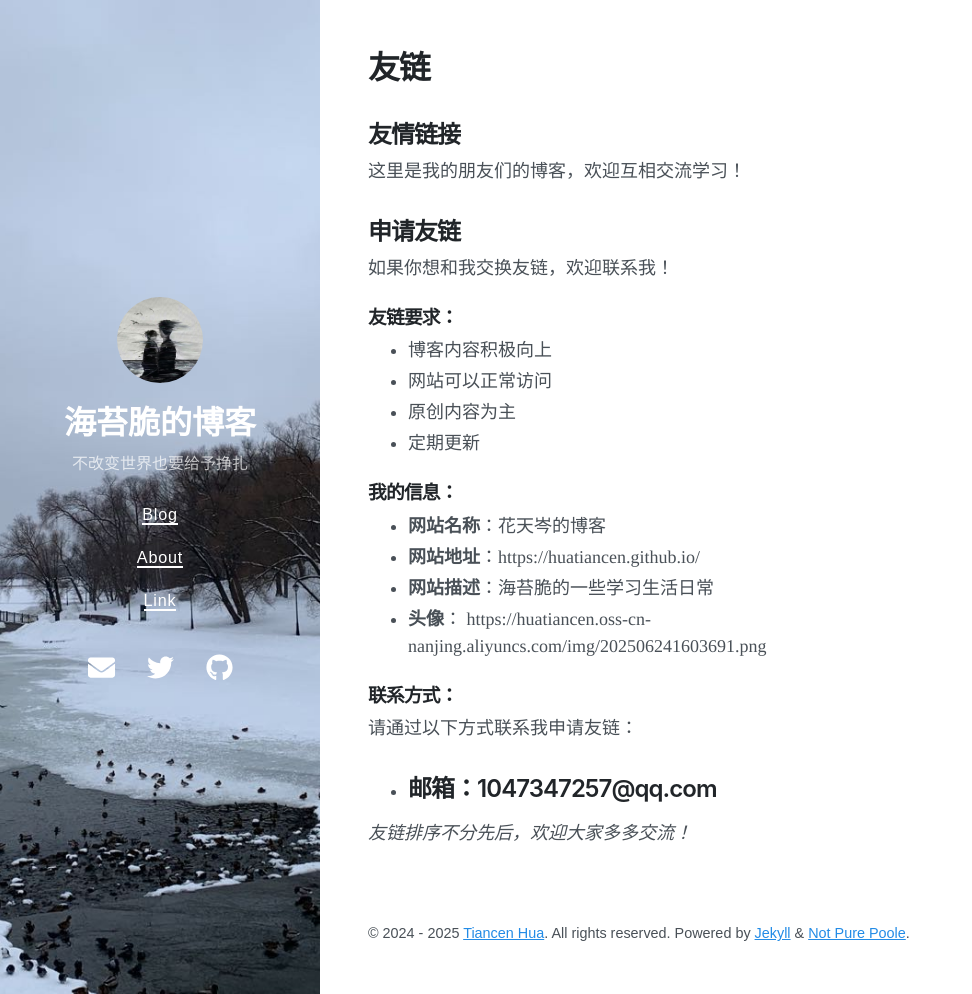
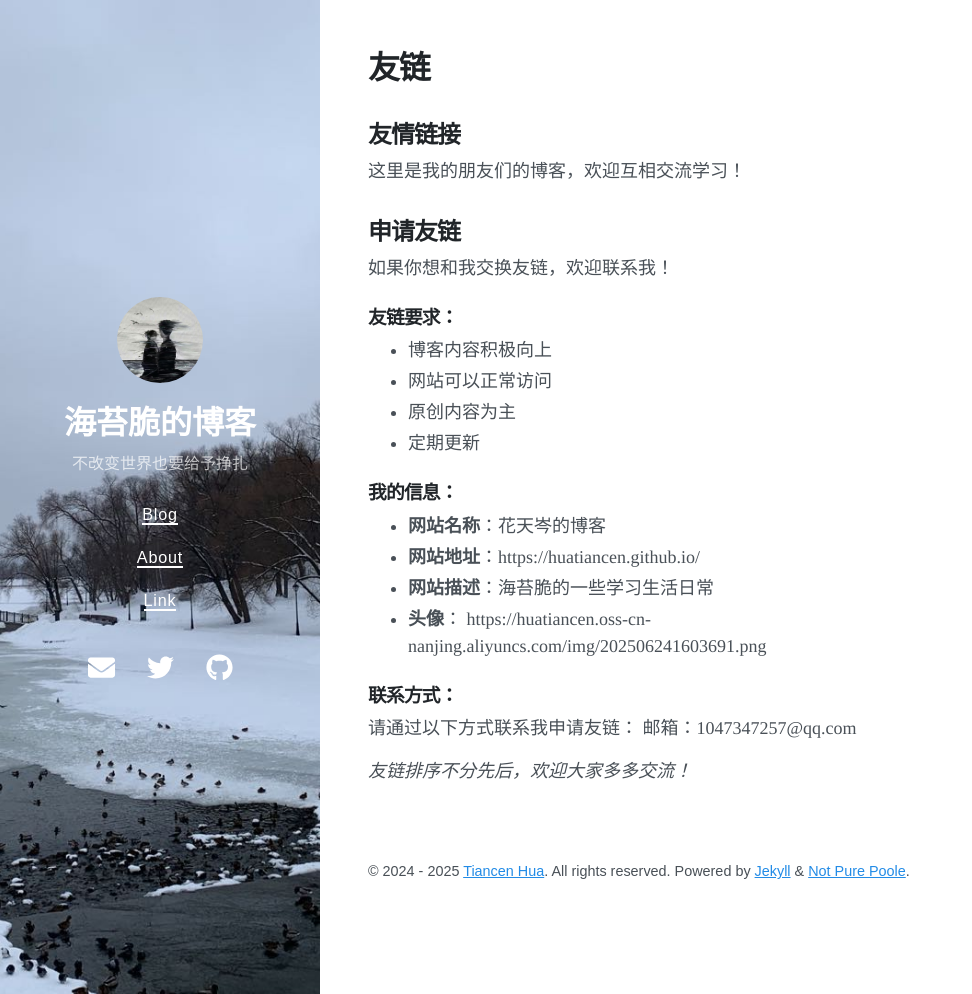
Before and after one commit to Huatiancen/Huatiancen.github.io, a Jekyll site: the page built from links.md, in a window 1280 px wide and 994 px high. Shown: the whole window, without its empty margins (0-972 px from the left). Built offline with Jekyll 4.4.1, drawn with Linux system fonts in a browser that asks for light colours; nearby versions of some CDN libraries.

Commit message:
更新link

```diff
--- a/links.md
+++ b/links.md
@@ -26,7 +26,7 @@ title: 友链
 
 ### 联系方式：
 请通过以下方式联系我申请友链：
-- 邮箱：1047347257@qq.com
----
+邮箱：1047347257@qq.com
+
 
 *友链排序不分先后，欢迎大家多多交流！*
```
